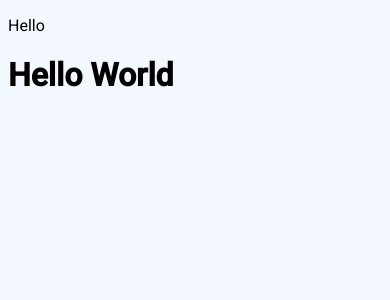
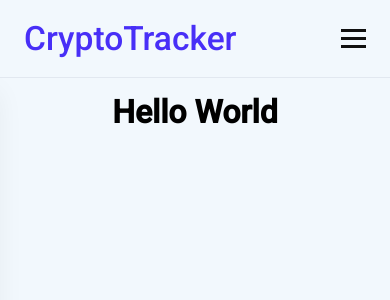
Before and after one commit to AlexTorres88/crypto-tracker, a Flask app: page / in a window 390 px wide. Shown: the top 300 px of the page. Run offline with Flask 3, Linux system fonts and the light colour scheme; parts of the project's set-up code (start-up, migrations or seed data) failed here and were passed over.

Commit message:
Add navbar, html templates

```diff
--- a/app.py
+++ b/app.py
@@ -3,7 +3,6 @@ from flaskr.methods import add_cryptos, get_prices
 from flaskr.settings import *
 from flaskr.db_setup import database as db
 import datetime
-import json
 
 # App definition
 app = Flask(__name__, instance_relative_config=True, template_folder='templates')
@@ -34,6 +33,9 @@ def home():
 def prices():
     res = get_prices()
     # Change string to integer
-    data = json.loads(res)
-    add_cryptos(data)
-    return render_template('prices.html', coins=data, title="Prices")
+    add_cryptos(res)
+    return render_template('prices.html', coins=res, title="Prices")
+
+@app.errorhandler(404)
+def page_not_found(e):
+    return render_template('404.html'), 404
--- /dev/null
+++ b/static/javascript/menu.js
@@ -0,0 +1,20 @@
+// Open and close hamburger menu
+const hamburger = document.querySelector(".hamburger");
+const navMenu = document.querySelector(".nav-menu");
+
+hamburger.addEventListener("click", mobileMenu);
+
+function mobileMenu() {
+    hamburger.classList.toggle("active");
+    navMenu.classList.toggle("active");
+}
+
+// Close when we click a link
+const navLink = document.querySelectorAll(".nav-link");
+
+navLink.forEach(n => n.addEventListener("click", closeMenu));
+
+function closeMenu() {
+    hamburger.classList.remove("active");
+    navMenu.classList.remove("active");
+}
--- /dev/null
+++ b/static/stylesheets/base.css
@@ -0,0 +1,65 @@
+* {
+    margin: 0;
+    padding: 0;
+    box-sizing: border-box;
+}
+html {
+    font-family: 'Roboto', sans-serif;
+}
+body {
+    background-color: rgb(242, 248, 253);
+}
+li {
+    list-style: none;
+}
+a {
+    text-decoration: none;
+}
+
+.text-center {
+    text-align: center;
+}
+
+.my-1 {
+    margin: 5px 0;
+}
+
+.my-2 {
+    margin: 10px 0;
+}
+
+.my-3 {
+    margin: 15px 0;
+}
+
+.mt-1 {
+    margin-top: 5px;
+}
+
+.mt-2 {
+    margin-top: 10px;
+}
+
+.mt-3 {
+    margin-top: 15px;
+}
+
+.mb-1 {
+    margin-bottom: 5px;
+}
+
+.mb-2 {
+    margin-bottom: 10px;
+}
+
+.mb-3 {
+    margin-bottom: 15px;
+}
+
+.f-300 {
+    font-weight: 300;
+}
+
+.f-400 {
+    font-weight: 400;
+}
--- /dev/null
+++ b/static/stylesheets/navbar.css
@@ -0,0 +1,92 @@
+.header{
+    border-bottom: 1px solid #E2E8F0;
+}
+
+.navbar {
+    display: flex;
+    justify-content: space-between;
+    align-items: center;
+    padding: 1.2rem 1.5rem;
+}
+
+.hamburger {
+    display: none;
+}
+
+.bar {
+    display: block;
+    width: 25px;
+    height: 3px;
+    margin: 5px auto;
+    -webkit-transition: all 0.3s ease-in-out;
+    transition: all 0.3s ease-in-out;
+    background-color: #101010;
+}
+
+.nav-menu {
+    display: flex;
+    justify-content: space-between;
+    align-items: center;
+}
+
+.nav-item {
+    margin-left: 5rem;
+}
+
+.nav-link{
+    font-size: 1.2rem;
+    font-weight: 400;
+    color: #475569;
+}
+
+.nav-link:hover{
+    color: #482ff7;
+}
+
+.nav-logo {
+    font-size: 2.1rem;
+    font-weight: 500;
+    color: #482ff7;
+}
+
+@media only screen and (max-width: 768px) {
+    .nav-menu {
+        position: fixed;
+        left: -100%;
+        top: 5rem;
+        flex-direction: column;
+        background-color: #fff;
+        width: 100%;
+        border-radius: 10px;
+        text-align: center;
+        transition: 0.3s;
+        box-shadow:
+            0 10px 27px rgba(0, 0, 0, 0.05);
+    }
+
+    .nav-menu.active {
+        left: 0;
+    }
+
+    .nav-item {
+        margin: 2.5rem 0;
+    }
+
+    .hamburger {
+        display: block;
+        cursor: pointer;
+    }
+
+    .hamburger.active .bar:nth-child(2) {
+        opacity: 0;
+    }
+
+    .hamburger.active .bar:nth-child(1) {
+        transform: translateY(8px) rotate(45deg);
+    }
+
+    .hamburger.active .bar:nth-child(3) {
+        transform: translateY(-8px) rotate(-45deg);
+    }
+
+}
--- a/templates/base.html
+++ b/templates/base.html
@@ -7,15 +7,8 @@
     <link rel="preconnect" href="https://fonts.googleapis.com">
     <link rel="preconnect" href="https://fonts.gstatic.com" crossorigin>
     <link href="https://fonts.googleapis.com/css2?family=Roboto:wght@100;300;400;500&display=swap" rel="stylesheet">
-    <title>{{ title }} - CryptoTracker</title>
-    <style>
-        * {
-            font-family: 'Roboto', sans-serif;
-        }
-        body {
-            background-color: rgb(242, 248, 253);
-        }
-    </style>
+    <title>{{ title }} | CryptoTracker</title>
+    <link type="text/css" rel="stylesheet" href="{{ url_for('static', filename='stylesheets/base.css') }}">
     {% block style %}
     {% endblock %}
 </head>
--- a/templates/home.html
+++ b/templates/home.html
@@ -1,5 +1,5 @@
 {% extends 'base.html' %}
 
 {% block main %}
-<h1>Hello World</h1>
+<h1 class="text-center mt-3">Hello World</h1>
 {% endblock %}
--- a/templates/navbar.html
+++ b/templates/navbar.html
@@ -1,3 +1,26 @@
-<nav>
-    <p>Hello</p>
-</nav>
+{% block style %}
+    <script src="{{ url_for('static', filename='javascript/menu.js') }}" defer></script>
+    <link type="text/css" rel="stylesheet" href="{{ url_for('static', filename='stylesheets/navbar.css') }}">
+{% endblock %}
+
+<header class="header">
+    <nav class="navbar">
+        <a href="/" class="nav-logo">CryptoTracker</a>
+        <ul class="nav-menu">
+            <li class="nav-item">
+                <a href="/prices" class="nav-link">Prices</a>
+            </li>
+            <li class="nav-item">
+                <a href="/about" class="nav-link">About</a>
+            </li>
+            <li class="nav-item">
+                <a href="/contact" class="nav-link">Contact</a>
+            </li>
+        </ul>
+        <div class="hamburger">
+            <span class="bar"></span>
+            <span class="bar"></span>
+            <span class="bar"></span>
+        </div>
+    </nav>
+</header>
```
Also changed, not shown: flaskr/methods.py (+4 -4 lines), templates/404.html (added, +8 -0 lines), templates/prices.html (+4 -3 lines).
